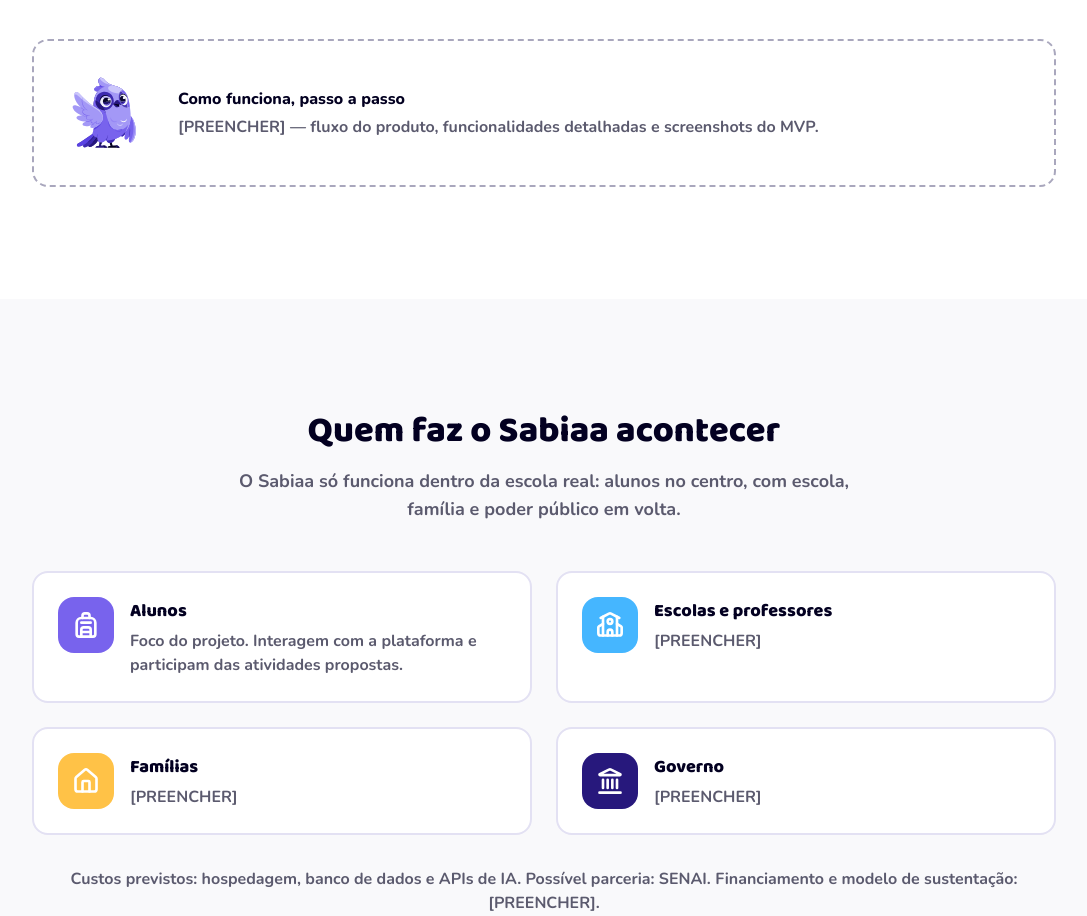
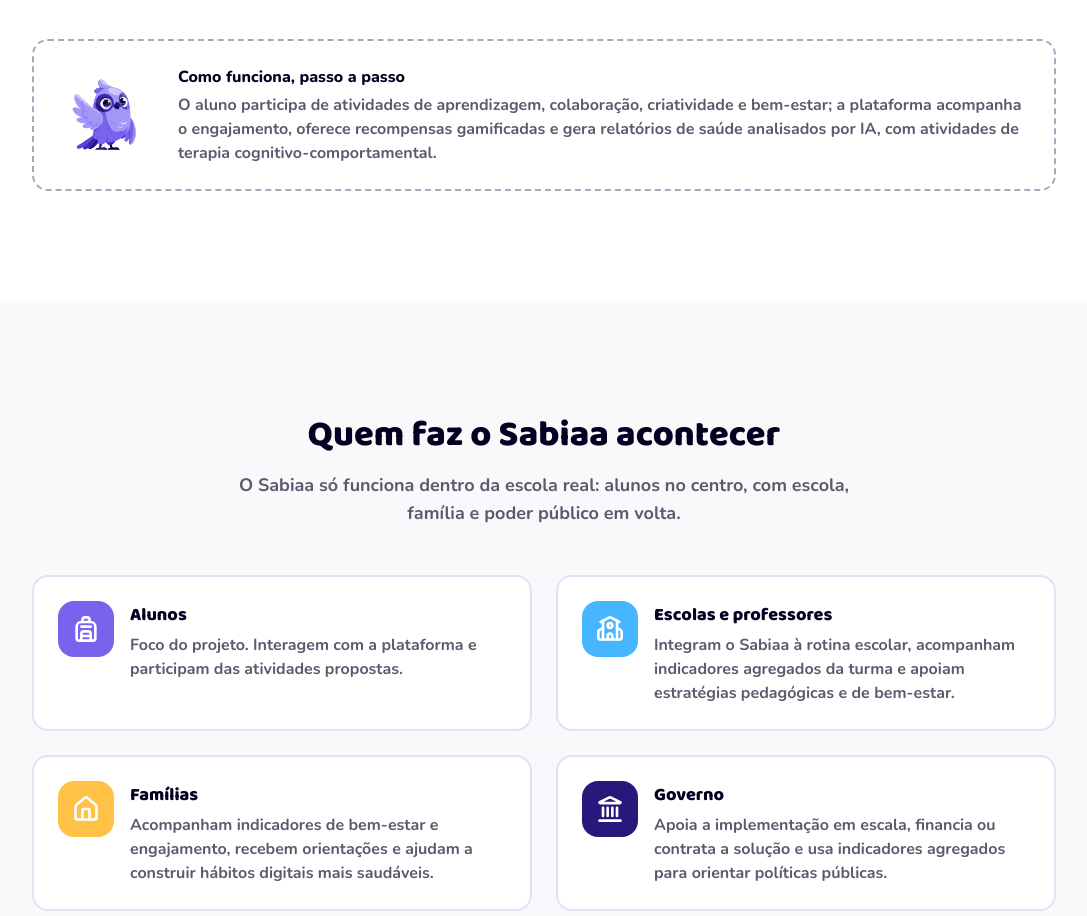
Before and after one commit to Gabriel-Richard-dev/sabiaa, a React (Vite) app in the folder landing/: page / in a window 1280 px wide. Shown: the part 2836-3752 px from the top of the page, without its empty margins (96-1183 px from the left). Built offline with nearby package versions, Linux system fonts and the light colour scheme.

Commit message:
fix: Textos preenchidos

```diff
--- a/landing/src/App.jsx
+++ b/landing/src/App.jsx
@@ -49,9 +49,9 @@
 
 const AGENTES = [
   { Icone: Backpack, nome: 'Alunos', papel: 'Foco do projeto. Interagem com a plataforma e participam das atividades propostas.', cor: 'bg-violet' },
-  { Icone: School, nome: 'Escolas e professores', papel: '[PREENCHER]', cor: 'bg-sky' },
-  { Icone: House, nome: 'Famílias', papel: '[PREENCHER]', cor: 'bg-amber' },
-  { Icone: Landmark, nome: 'Governo', papel: '[PREENCHER]', cor: 'bg-violet-deep' },
+  { Icone: School, nome: 'Escolas e professores', papel: 'Integram o Sabiaa à rotina escolar, acompanham indicadores agregados da turma e apoiam estratégias pedagógicas e de bem-estar.', cor: 'bg-sky' },
+  { Icone: House, nome: 'Famílias', papel: 'Acompanham indicadores de bem-estar e engajamento, recebem orientações e ajudam a construir hábitos digitais mais saudáveis.', cor: 'bg-amber' },
+  { Icone: Landmark, nome: 'Governo', papel: 'Apoia a implementação em escala, financia ou contrata a solução e usa indicadores agregados para orientar políticas públicas.', cor: 'bg-violet-deep' },
 ]
 
 const PROXIMOS = [
@@ -213,7 +213,9 @@
           <div>
             <p className="font-extrabold">Como funciona, passo a passo</p>
             <p className="mt-1 font-semibold text-slate">
-              [PREENCHER] — fluxo do produto, funcionalidades detalhadas e screenshots do MVP.
+              O aluno participa de atividades de aprendizagem, colaboração, criatividade e bem-estar;
+              a plataforma acompanha o engajamento, oferece recompensas gamificadas e gera relatórios
+              de saúde analisados por IA, com atividades de terapia cognitivo-comportamental.
             </p>
           </div>
         </div>
@@ -239,7 +241,8 @@
         </div>
         <p className="mt-8 text-center font-semibold text-slate">
           Custos previstos: hospedagem, banco de dados e APIs de IA. Possível parceria: SENAI.
-          Financiamento e modelo de sustentação: [PREENCHER].
+          Sustentação: modelo B2G/B2B2C, com editais, programas públicos e parcerias institucionais
+          no início; depois, licenciamento para escolas ou redes de ensino, proporcional ao número de usuários.
         </p>
       </Secao>
 
```
